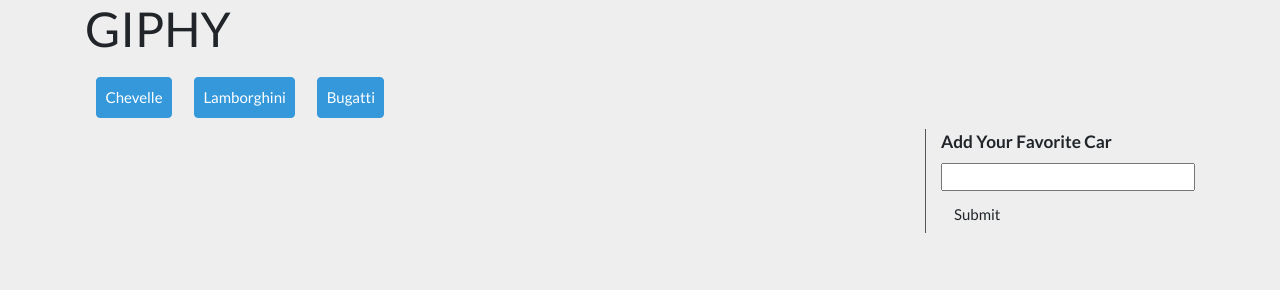
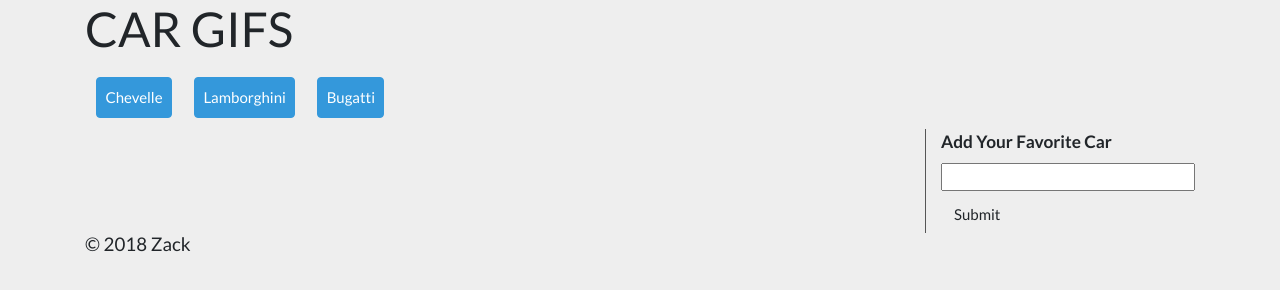
Before and after one commit to zmou21/GIPHY, a plain HTML site: page index.html in a window 1280 px wide. Drawn offline with nearby package versions, Linux system fonts and the light colour scheme.

Commit message:
updated html file

```diff
--- a/index.html
+++ b/index.html
@@ -10,9 +10,9 @@
 <body>
 
 	<div class="container">
-		<div class="row">
+		<div class="row header">
 			<div class="col-md-12">
-				<h1>GIPHY</h1>
+				<h1>CAR GIFS</h1>
 			</div>
 		</div>
 		<div class="row">
@@ -30,7 +30,13 @@
 				</form>
 			</div>
 		</div>
+		<div class="row">
+			<div class="col-md-12 footer">
+				<h5>&copy; 2018 Zack</h5>
+			</div>
+		</div>
 	</div>
+
 
 	<script src="https://cdnjs.cloudflare.com/ajax/libs/jquery/3.2.1/jquery.min.js"></script> <!--jQuery-->
 	<script type="text/javascript" src="assets/javascript/cargifs.js"></script> <!--JS file-->
```
